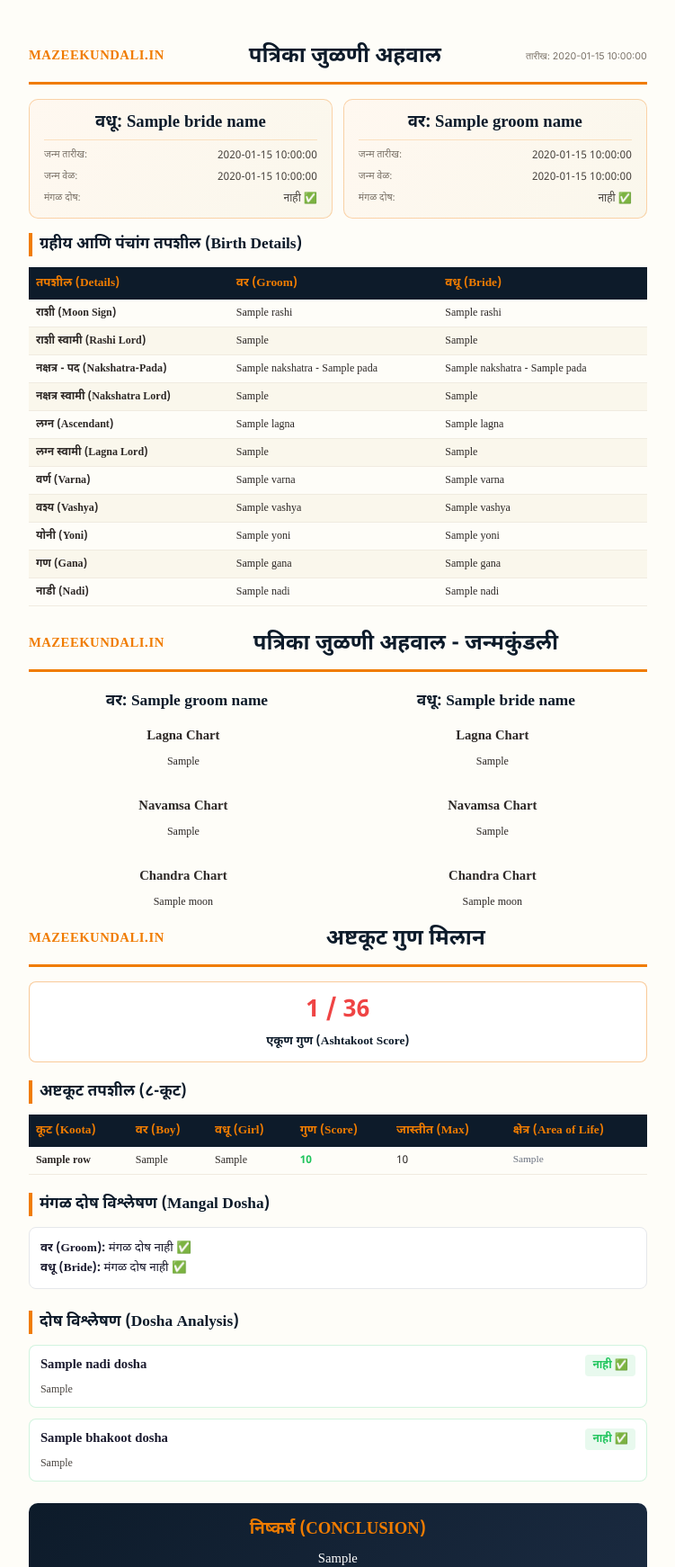
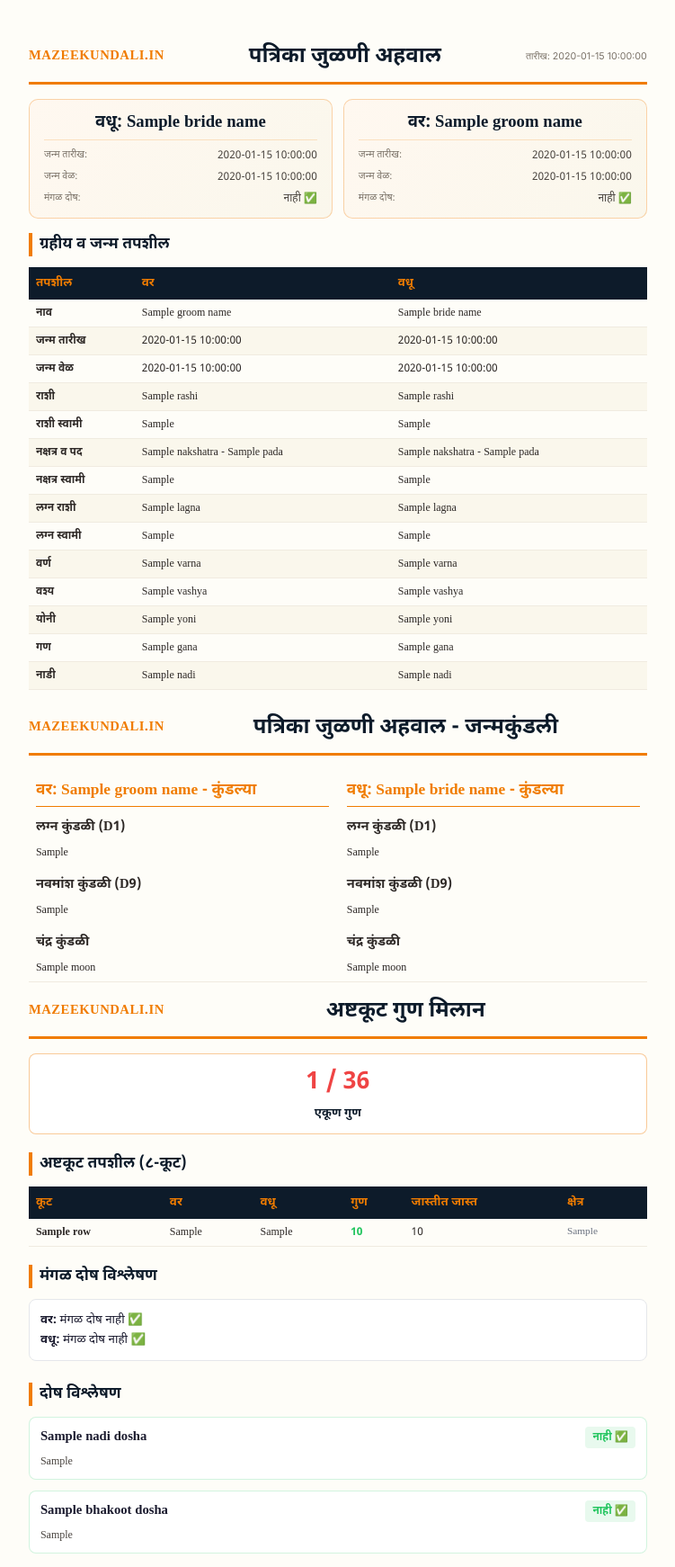
Before and after one commit to RushiBhosale1/MazeeKundali, a Python web app: template backend/static/templates/matching_pdf.html in a window 1280 px wide. Shown: the top 1742 px of the page at 90% size, without its empty margins (21-772 px from the left). Run offline with Jinja, Linux system fonts and the light colour scheme; the template is opened without the code that fills it: most values are stand-ins (such as "Sample title", 1, 10 or a date in 2020); some web fonts are replaced.

Commit message:
feat: add 12-hour AM/PM birth details and pure Marathi localization across web page and PDF

```diff
--- a/backend/static/templates/matching_pdf.html
+++ b/backend/static/templates/matching_pdf.html
@@ -243,68 +243,83 @@
   </div>
 </div>
 
-<div class="section-title" style="margin-top: 16px;">ग्रहीय आणि पंचांग तपशील (Birth Details)</div>
+<div class="section-title" style="margin-top: 16px;">ग्रहीय व जन्म तपशील</div>
 <table style="margin-bottom: 24px;">
   <thead>
     <tr>
-      <th>तपशील (Details)</th>
-      <th>वर (Groom)</th>
-      <th>वधू (Bride)</th>
+      <th>तपशील</th>
+      <th>वर</th>
+      <th>वधू</th>
     </tr>
   </thead>
   <tbody>
     <tr>
-      <td class="td-bold">राशी (Moon Sign)</td>
+      <td class="td-bold">नाव</td>
+      <td>{{ groom_name }}</td>
+      <td>{{ bride_name }}</td>
+    </tr>
+    <tr>
+      <td class="td-bold">जन्म तारीख</td>
+      <td>{{ groom_dob }}</td>
+      <td>{{ bride_dob }}</td>
+    </tr>
+    <tr>
+      <td class="td-bold">जन्म वेळ</td>
+      <td>{{ groom_time }}</td>
+      <td>{{ bride_time }}</td>
+    </tr>
+    <tr>
+      <td class="td-bold">राशी</td>
       <td>{{ groom_details.rashi }}</td>
       <td>{{ bride_details.rashi }}</td>
     </tr>
     <tr>
-      <td class="td-bold">राशी स्वामी (Rashi Lord)</td>
+      <td class="td-bold">राशी स्वामी</td>
       <td>{{ groom_details.rashi_lord }}</td>
       <td>{{ bride_details.rashi_lord }}</td>
     </tr>
     <tr>
-      <td class="td-bold">नक्षत्र - पद (Nakshatra-Pada)</td>
+      <td class="td-bold">नक्षत्र व पद</td>
       <td>{{ groom_details.nakshatra }} - {{ groom_details.pada }}</td>
       <td>{{ bride_details.nakshatra }} - {{ bride_details.pada }}</td>
     </tr>
     <tr>
-      <td class="td-bold">नक्षत्र स्वामी (Nakshatra Lord)</td>
+      <td class="td-bold">नक्षत्र स्वामी</td>
       <td>{{ groom_details.nakshatra_lord }}</td>
       <td>{{ bride_details.nakshatra_lord }}</td>
     </tr>
     <tr>
-      <td class="td-bold">लग्न (Ascendant)</td>
+      <td class="td-bold">लग्न राशी</td>
       <td>{{ groom_details.lagna }}</td>
       <td>{{ bride_details.lagna }}</td>
     </tr>
     <tr>
-      <td class="td-bold">लग्न स्वामी (Lagna Lord)</td>
+      <td class="td-bold">लग्न स्वामी</td>
       <td>{{ groom_details.lagna_lord }}</td>
       <td>{{ bride_details.lagna_lord }}</td>
     </tr>
     <tr>
-      <td class="td-bold">वर्ण (Varna)</td>
+      <td class="td-bold">वर्ण</td>
       <td>{{ groom_details.varna }}</td>
       <td>{{ bride_details.varna }}</td>
     </tr>
     <tr>
-      <td class="td-bold">वश्य (Vashya)</td>
+      <td class="td-bold">वश्य</td>
       <td>{{ groom_details.vashya }}</td>
       <td>{{ bride_details.vashya }}</td>
     </tr>
     <tr>
-      <td class="td-bold">योनी (Yoni)</td>
+      <td class="td-bold">योनी</td>
       <td>{{ groom_details.yoni }}</td>
       <td>{{ bride_details.yoni }}</td>
     </tr>
     <tr>
-      <td class="td-bold">गण (Gana)</td>
+      <td class="td-bold">गण</td>
       <td>{{ groom_details.gana }}</td>
       <td>{{ bride_details.gana }}</td>
     </tr>
     <tr>
-      <td class="td-bold">नाडी (Nadi)</td>
+      <td class="td-bold">नाडी</td>
       <td>{{ groom_details.nadi }}</td>
       <td>{{ bride_details.nadi }}</td>
     </tr>
@@ -318,39 +333,37 @@
 </div>
 <table style="width: 100%; border: none; margin-top: 20px;">
   <tr>
-    <td style="width: 50%; text-align: center; border: none; padding: 0 15px;">
-      <div class="section-title" style="text-align: center; margin: 0 0 15px 0; border: none;">वर: {{ groom_name }}</div>
-
-      <div style="margin-bottom: 30px;">
-        <div style="font-weight: bold; font-size: 11pt; margin-bottom: 8px;">Lagna Chart</div>
+    <td style="width: 50%; vertical-align: top; padding-right: 10px;">
+      <div style="font-weight: bold; font-size: 13pt; color: #f07c00; margin-bottom: 12px; border-bottom: 1.5px solid #f07c00; padding-bottom: 4px;">
+        वर: {{ groom_name }} - कुंडल्या
+      </div>
+      <div style="margin-bottom: 16px;">
+        <div style="font-weight: bold; font-size: 11pt; margin-bottom: 8px;">लग्न कुंडळी (D1)</div>
         {{ groom_charts.d1 | safe }}
       </div>
-
-      <div style="margin-bottom: 30px;">
-        <div style="font-weight: bold; font-size: 11pt; margin-bottom: 8px;">Navamsa Chart</div>
+      <div style="margin-bottom: 16px;">
+        <div style="font-weight: bold; font-size: 11pt; margin-bottom: 8px;">नवमांश कुंडळी (D9)</div>
         {{ groom_charts.d9 | safe }}
       </div>
-
       <div>
-        <div style="font-weight: bold; font-size: 11pt; margin-bottom: 8px;">Chandra Chart</div>
+        <div style="font-weight: bold; font-size: 11pt; margin-bottom: 8px;">चंद्र कुंडळी</div>
         {{ groom_charts.moon | safe }}
       </div>
     </td>
-    <td style="width: 50%; text-align: center; border: none; padding: 0 15px;">
-      <div class="section-title" style="text-align: center; margin: 0 0 15px 0; border: none;">वधू: {{ bride_name }}</div>
-
-      <div style="margin-bottom: 30px;">
-        <div style="font-weight: bold; font-size: 11pt; margin-bottom: 8px;">Lagna Chart</div>
+    <td style="width: 50%; vertical-align: top; padding-left: 10px;">
+      <div style="font-weight: bold; font-size: 13pt; color: #f07c00; margin-bottom: 12px; border-bottom: 1.5px solid #f07c00; padding-bottom: 4px;">
+        वधू: {{ bride_name }} - कुंडल्या
+      </div>
+      <div style="margin-bottom: 16px;">
+        <div style="font-weight: bold; font-size: 11pt; margin-bottom: 8px;">लग्न कुंडळी (D1)</div>
         {{ bride_charts.d1 | safe }}
       </div>
-
-      <div style="margin-bottom: 30px;">
-        <div style="font-weight: bold; font-size: 11pt; margin-bottom: 8px;">Navamsa Chart</div>
+      <div style="margin-bottom: 16px;">
+        <div style="font-weight: bold; font-size: 11pt; margin-bottom: 8px;">नवमांश कुंडळी (D9)</div>
         {{ bride_charts.d9 | safe }}
       </div>
-
       <div>
-        <div style="font-weight: bold; font-size: 11pt; margin-bottom: 8px;">Chandra Chart</div>
+        <div style="font-weight: bold; font-size: 11pt; margin-bottom: 8px;">चंद्र कुंडळी</div>
         {{ bride_charts.moon | safe }}
       </div>
     </td>
@@ -366,7 +379,7 @@
 <div class="summary-grid">
   <div class="summary-box">
     <span class="val {{ 'low' if total_score < 18 else 'medium' if total_score < 24 else '' }}">{{ total_score }} / 36</span>
-    <span class="lbl">एकूण गुण (Ashtakoot Score)</span>
+    <span class="lbl">एकूण गुण</span>
   </div>
 </div>
 
@@ -374,12 +387,12 @@
 <table>
   <thead>
     <tr>
-      <th>कूट (Koota)</th>
-      <th>वर (Boy)</th>
-      <th>वधू (Girl)</th>
-      <th>गुण (Score)</th>
-      <th>जास्तीत (Max)</th>
-      <th>क्षेत्र (Area of Life)</th>
+      <th>कूट</th>
+      <th>वर</th>
+      <th>वधू</th>
+      <th>गुण</th>
+      <th>जास्तीत जास्त</th>
+      <th>क्षेत्र</th>
     </tr>
   </thead>
   <tbody>
@@ -398,15 +411,13 @@
   </tbody>
 </table>
 
-</table>
-
-<div class="section-title">मंगळ दोष विश्लेषण (Mangal Dosha)</div>
+<div class="section-title">मंगळ दोष विश्लेषण</div>
 <div style="background: #fff; border: 1px solid #e5e7eb; border-radius: 8px; padding: 12px; margin-bottom: 24px; font-size: 10pt; line-height: 1.6;">
-  <b>वर (Groom):</b> {{ 'मंगळ दोष आहे ⚠️' if groom_manglik else 'मंगळ दोष नाही ✅' }}<br/>
-  <b>वधू (Bride):</b> {{ 'मंगळ दोष आहे ⚠️' if bride_manglik else 'मंगळ दोष नाही ✅' }}
+  <b>वर:</b> {{ 'मंगळ दोष आहे ⚠️' if groom_manglik else 'मंगळ दोष नाही ✅' }}<br/>
+  <b>वधू:</b> {{ 'मंगळ दोष आहे ⚠️' if bride_manglik else 'मंगळ दोष नाही ✅' }}
 </div>
 
-<div class="section-title">दोष विश्लेषण (Dosha Analysis)</div>
+<div class="section-title">दोष विश्लेषण</div>
 
 {% if nadi_dosha %}
 <div class="dosha-box {{ 'safe' if not nadi_dosha.is_present or nadi_dosha.is_cancelled else '' }}">
@@ -447,7 +458,7 @@
 {% endif %}
 
 <div class="verdict-box">
-  <h3>निष्कर्ष (CONCLUSION)</h3>
+  <h3>ज्योतिषीय निष्कर्ष</h3>
   <p>{{ verdict_mr }}</p>
 </div>
 
```
Also changed, not shown: backend/api/routers/matching.py (+38 -3 lines), frontend/src/app/matching/[id]/page.tsx (+21 -15 lines).
